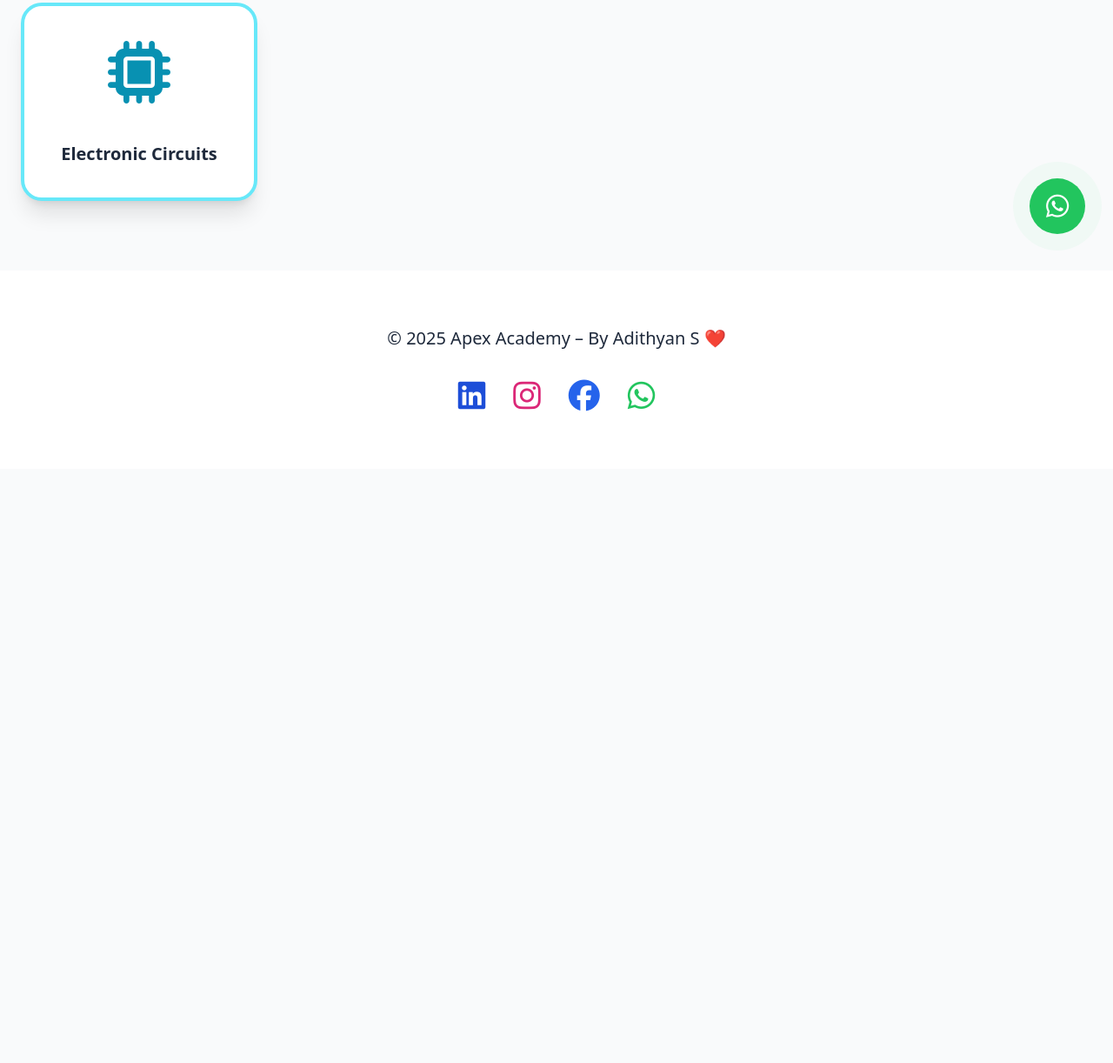
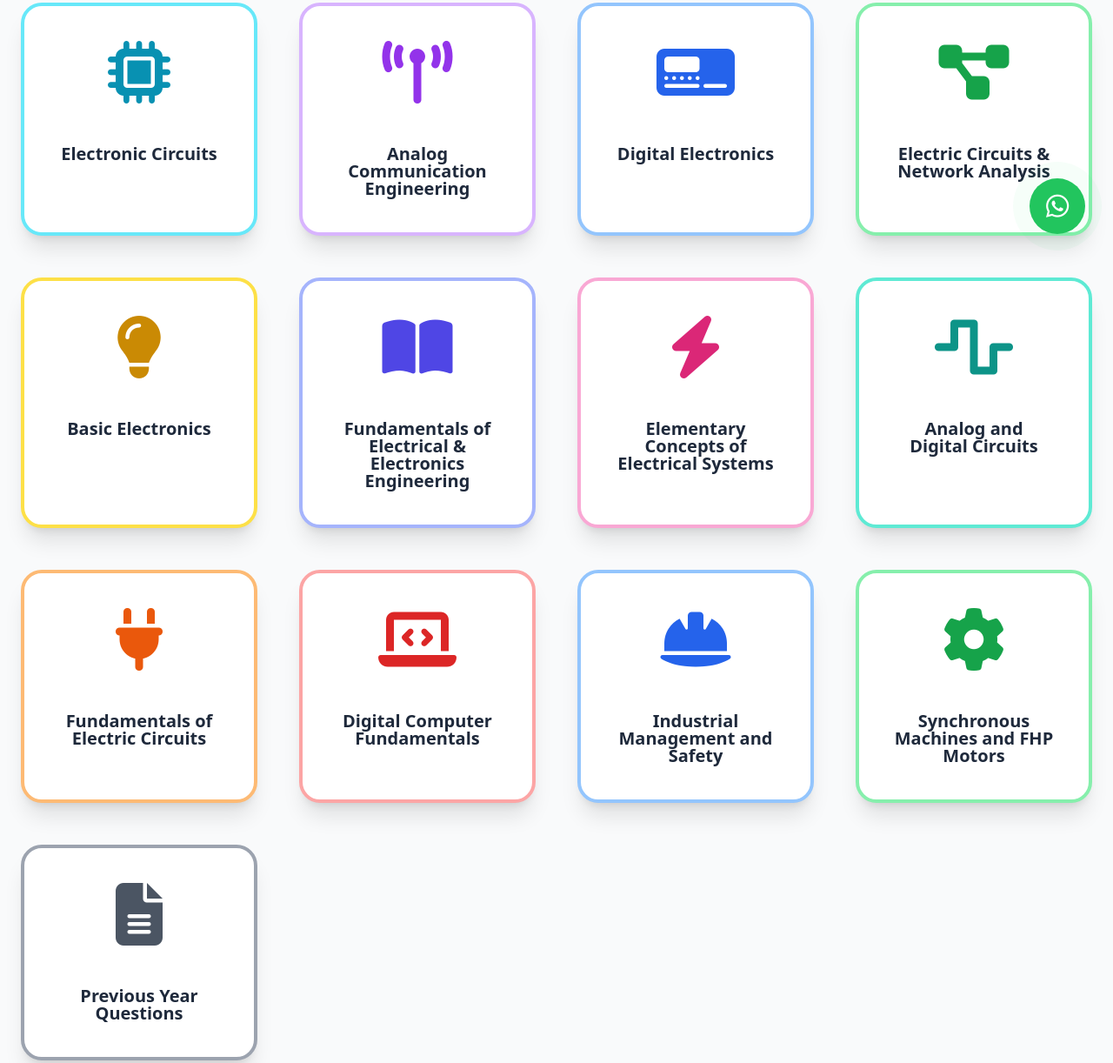
Before and after one commit to Adithyan075/Apex, a plain HTML site: page study-materials.html in a window 1280 px wide. Shown: the part 499-1721 px from the top of the page at 87% size. Before the commit the page ends 1038 px from the top, so only its background shows below. Drawn offline with nearby package versions, Linux system fonts and the light colour scheme.

Commit message:
Update study-materials.html

```diff
--- a/study-materials.html
+++ b/study-materials.html
@@ -40,12 +40,58 @@
   </div>
 
   <div class="max-w-7xl mx-auto px-6 py-20 grid grid-cols-1 sm:grid-cols-2 lg:grid-cols-4 gap-12">
-    <!-- Replace # with your Drive links -->
     <a href="#" class="bg-white p-10 rounded-3xl text-center card-hover shadow-xl border-4 border-cyan-300">
       <i class="fas fa-microchip text-7xl text-cyan-600 icon-fix"></i>
       <h3 class="text-xl font-bold leading-none">Electronic Circuits</h3>
     </a>
-    <!-- All 13 cards (12 subjects + PYQ) -->
+    <a href="#" class="bg-white p-10 rounded-3xl text-center card-hover shadow-xl border-4 border-purple-300">
+      <i class="fas fa-broadcast-tower text-7xl text-purple-600 icon-fix"></i>
+      <h3 class="text-xl font-bold leading-none">Analog Communication Engineering</h3>
+    </a>
+    <a href="#" class="bg-white p-10 rounded-3xl text-center card-hover shadow-xl border-4 border-blue-300">
+      <i class="fas fa-digital-tachograph text-7xl text-blue-600 icon-fix"></i>
+      <h3 class="text-xl font-bold leading-none">Digital Electronics</h3>
+    </a>
+    <a href="#" class="bg-white p-10 rounded-3xl text-center card-hover shadow-xl border-4 border-green-300">
+      <i class="fas fa-project-diagram text-7xl text-green-600 icon-fix"></i>
+      <h3 class="text-xl font-bold leading-none">Electric Circuits & Network Analysis</h3>
+    </a>
+    <a href="#" class="bg-white p-10 rounded-3xl text-center card-hover shadow-xl border-4 border-yellow-300">
+      <i class="fas fa-lightbulb text-7xl text-yellow-600 icon-fix"></i>
+      <h3 class="text-xl font-bold leading-none">Basic Electronics</h3>
+    </a>
+    <a href="#" class="bg-white p-10 rounded-3xl text-center card-hover shadow-xl border-4 border-indigo-300">
+      <i class="fas fa-book-open text-7xl text-indigo-600 icon-fix"></i>
+      <h3 class="text-xl font-bold leading-none">Fundamentals of Electrical & Electronics Engineering</h3>
+    </a>
+    <a href="#" class="bg-white p-10 rounded-3xl text-center card-hover shadow-xl border-4 border-pink-300">
+      <i class="fas fa-bolt text-7xl text-pink-600 icon-fix"></i>
+      <h3 class="text-xl font-bold leading-none">Elementary Concepts of Electrical Systems</h3>
+    </a>
+    <a href="#" class="bg-white p-10 rounded-3xl text-center card-hover shadow-xl border-4 border-teal-300">
+      <i class="fas fa-wave-square text-7xl text-teal-600 icon-fix"></i>
+      <h3 class="text-xl font-bold leading-none">Analog and Digital Circuits</h3>
+    </a>
+    <a href="#" class="bg-white p-10 rounded-3xl text-center card-hover shadow-xl border-4 border-orange-300">
+      <i class="fas fa-plug text-7xl text-orange-600 icon-fix"></i>
+      <h3 class="text-xl font-bold leading-none">Fundamentals of Electric Circuits</h3>
+    </a>
+    <a href="#" class="bg-white p-10 rounded-3xl text-center card-hover shadow-xl border-4 border-red-300">
+      <i class="fas fa-laptop-code text-7xl text-red-600 icon-fix"></i>
+      <h3 class="text-xl font-bold leading-none">Digital Computer Fundamentals</h3>
+    </a>
+    <a href="#" class="bg-white p-10 rounded-3xl text-center card-hover shadow-xl border-4 border-blue-300">
+      <i class="fas fa-hard-hat text-7xl text-blue-600 icon-fix"></i>
+      <h3 class="text-xl font-bold leading-none">Industrial Management and Safety</h3>
+    </a>
+    <a href="#" class="bg-white p-10 rounded-3xl text-center card-hover shadow-xl border-4 border-green-300">
+      <i class="fas fa-cog text-7xl text-green-600 icon-fix"></i>
+      <h3 class="text-xl font-bold leading-none">Synchronous Machines and FHP Motors</h3>
+    </a>
+    <a href="#" class="bg-white p-10 rounded-3xl text-center card-hover shadow-xl border-4 border-gray-400">
+      <i class="fas fa-file-alt text-7xl text-gray-600 icon-fix"></i>
+      <h3 class="text-xl font-bold leading-none">Previous Year Questions</h3>
+    </a>
   </div>
 
   <footer class="py-16 text-center bg-white">
```
